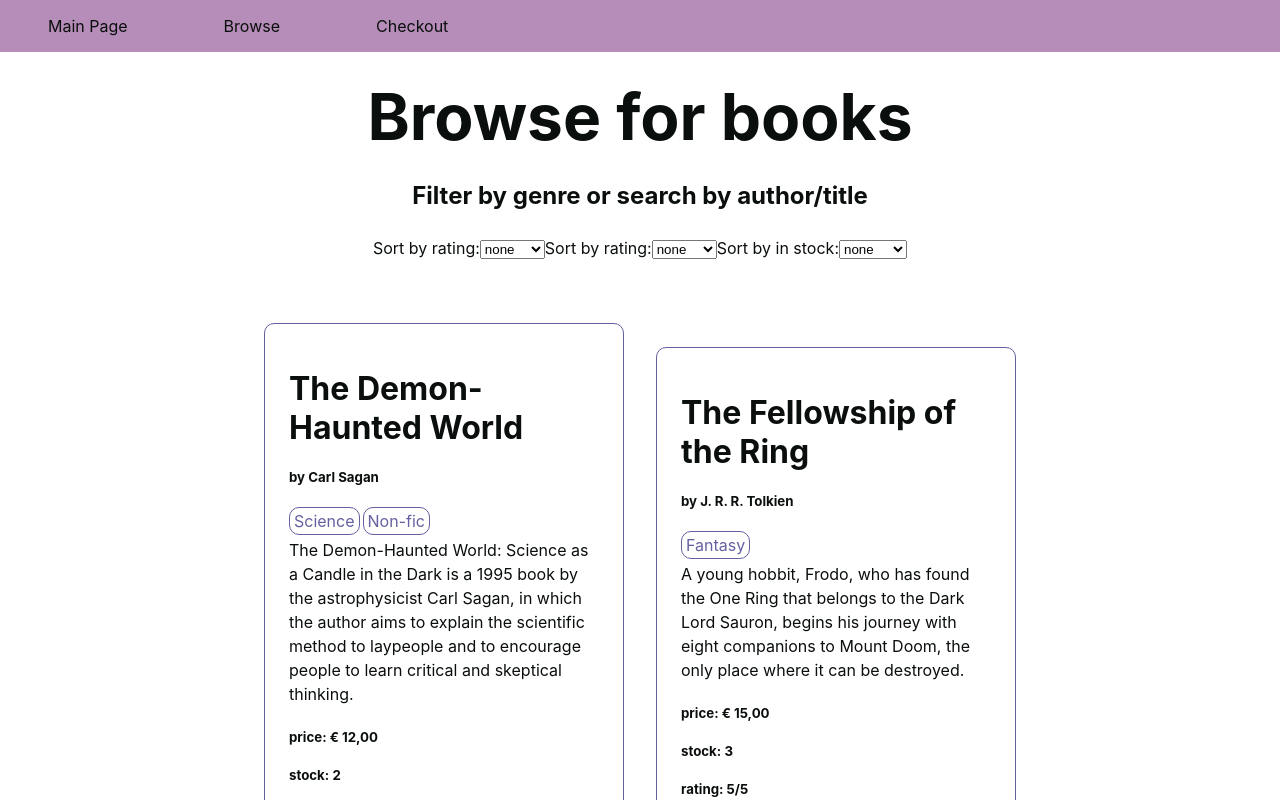
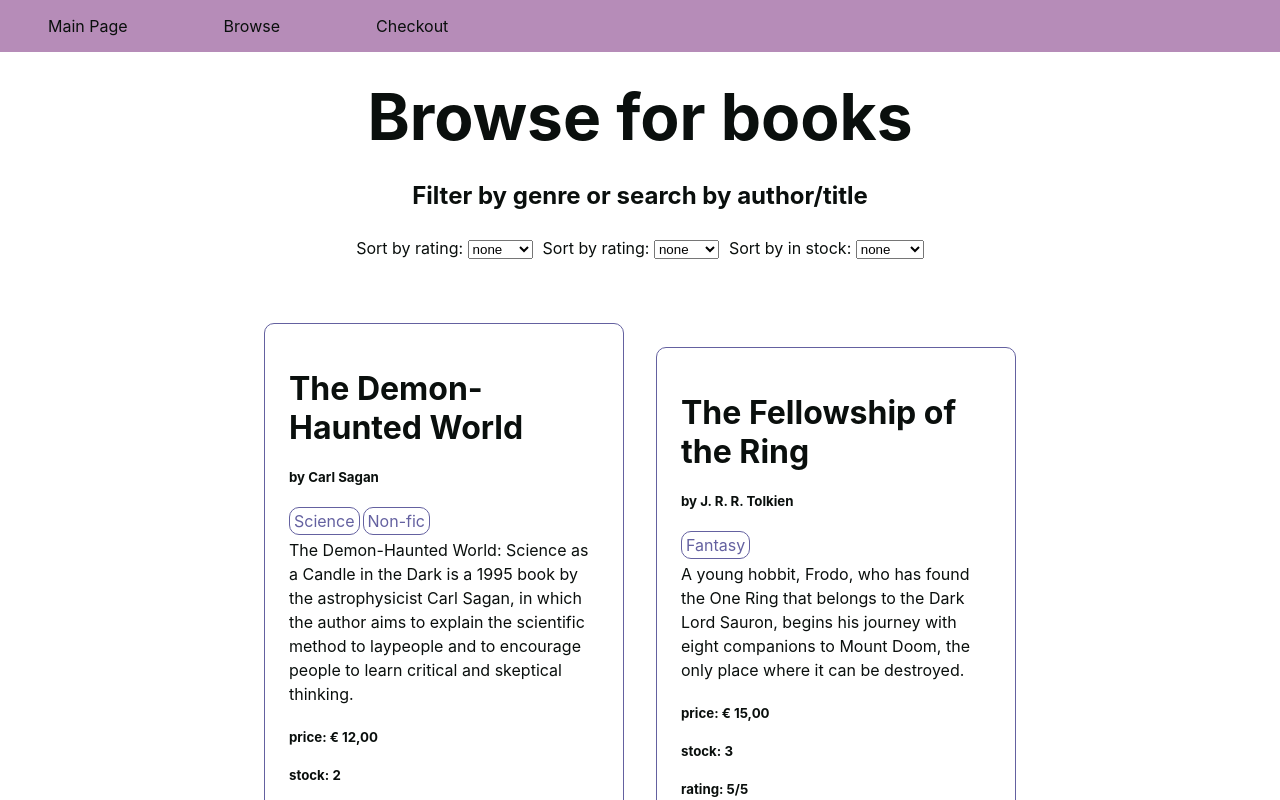
Before and after one commit to nmegrant/book-app, a Next.js app: page /browse in a window 1280 px wide. Shown: the top 800 px of the page. Built offline with nearby package versions, Linux system fonts and the light colour scheme.

Commit message:
Style select fields

```diff
--- a/pages/browse/index.js
+++ b/pages/browse/index.js
@@ -14,24 +14,42 @@
         <h3 className={styles.description}>
           Filter by genre or search by author/title
         </h3>
-        <div>
-          <label for="rating">Sort by rating:</label>
-          <select name="rating" id="rating">
+        <div className={styles.sortFieldsContainer}>
+          <div className={styles.fieldContainer}>
+            <label for="rating">Sort by rating: </label>
+            <select
+              name="rating"
+              id="rating"
+              onChange={(event) => console.log(event.target.value)}
+            >
               <option value="none">none</option>
               <option value="highest">highest</option>
               <option value="lowest">lowest</option>
             </select>
-          <label for="price">Sort by rating:</label>
-          <select name="price" id="price">
+          </div>
+          <div className={styles.fieldContainer}>
+            <label for="price">Sort by rating: </label>
+            <select
+              name="price"
+              id="price"
+              onChange={(event) => console.log(event.target.value)}
+            >
               <option value="none">none</option>
               <option value="highest">highest</option>
               <option value="lowest">lowest</option>
             </select>
-          <label for="inStock">Sort by in stock:</label>
-          <select name="inStock" id="inStock">
+          </div>
+          <div className={styles.fieldContainer}>
+            <label for="inStock">Sort by in stock: </label>
+            <select
+              name="inStock"
+              id="inStock"
+              onChange={(event) => console.log(event.target.value)}
+            >
               <option value="none">none</option>
               <option value="inStock">in stock</option>
             </select>
+          </div>
         </div>
         <div className={styles.grid}>
           {books &&
--- a/styles/Home.module.css
+++ b/styles/Home.module.css
@@ -202,3 +202,12 @@
   width: 100%;
   justify-content: center;
 }
+
+.sortFieldsContainer {
+  display: flex;
+  flex-direction: row;
+}
+
+.fieldContainer {
+  padding: 0 5px 0 5px;
+}
```
Lines whose indentation alone changed are shown as unchanged.
